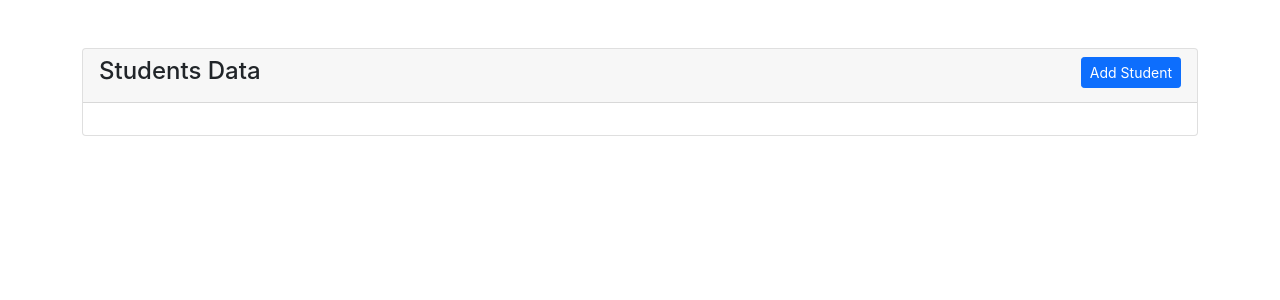
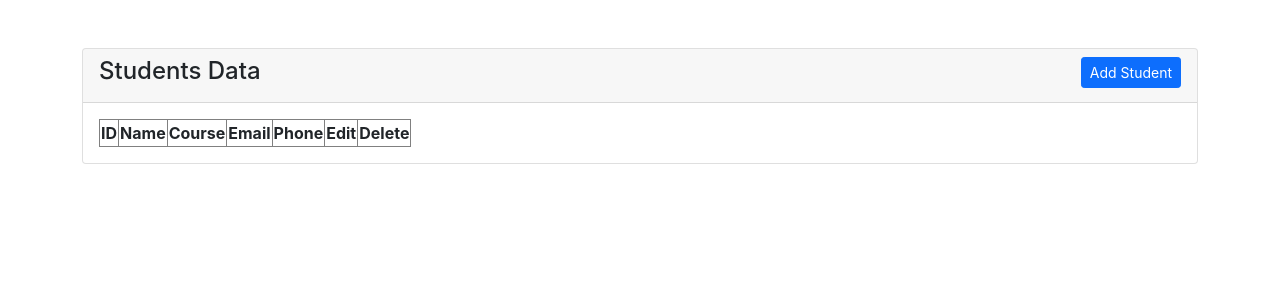
Before and after one commit to Isrealsix/reactCRUD, a React (Create React App) app in the folder reactlaravel/: page / in a window 1280 px wide. Shown: the top 300 px of the page. Built offline with nearby package versions, Linux system fonts and the light colour scheme.

Commit message:
added guard clausr in form

```diff
--- a/reactlaravel/src/pages/AddStudent.tsx
+++ b/reactlaravel/src/pages/AddStudent.tsx
@@ -2,7 +2,7 @@ import axios from "axios";
 import { useRef, useState } from "react"
 import { Link } from "react-router-dom"
 
-type inputField = string | number | undefined;
+type inputField = string | undefined;
 
 const AddStudent = () => {
   const [name, setName] = useState<inputField>('');
@@ -15,21 +15,37 @@ const AddStudent = () => {
   const emailRef = useRef<HTMLInputElement>(null)
   const phoneRef = useRef<HTMLInputElement>(null)
 
+  const allInput: { [key: string]: React.Dispatch<React.SetStateAction<inputField>> } = {
+    setName, setCourse, setEmail, setPhone
+  };
+
   const handleInput = (ev: React.ChangeEvent<HTMLInputElement>) => {
-    const allInput: { [key: string]: React.Dispatch<React.SetStateAction<inputField>> } = {
-      setName, setCourse, setEmail, setPhone
-    };
     const { value, name: inputName } = ev.target;
     const stateName = 'set'+inputName[0].toUpperCase() + inputName.slice(1)
     allInput[stateName](value)
   }
 
+  const formHasError = (): boolean => {
+    const inputData: inputField[] = [name, course, email, phone];
+    const emptyInput = inputData.some(input => {
+      const inputString = typeof input === 'string';
+      let res;
+      if (input === '') res = true
+      if (inputString && input.trim().length <= 2) res = true;
+      return res;
+    });
+    console.warn('One or more input field is empty || less than 2')
+    return emptyInput;
+  }
+
   const storeStudent = async (ev: React.FormEvent<HTMLFormElement>) => {
     ev.preventDefault();
+    if (formHasError()) return;
     const result = await axios.post('http://127.0.0.1:8000/api/add-student', { name, course, email, phone });
     if (result.data.status === 200) {
       const dataFields = [nameRef, courseRef, emailRef, phoneRef];
-      for (const inputField of dataFields) inputField.current!.value = '';
+      for (const inputRef of dataFields) inputRef.current!.value = '';
+      for (const inputState in allInput) allInput[inputState]('');
     }
     console.log(result.data.message);
   }
--- a/reactlaravel/src/pages/Student.tsx
+++ b/reactlaravel/src/pages/Student.tsx
@@ -12,7 +12,22 @@ const Student = () => {
               </h4>
             </div>
             <div className="card-body">
+              <table className="table-bordered table-striped">
+                <thead>
+                  <tr>
+                    <th>ID</th>
+                    <th>Name</th>
+                    <th>Course</th>
+                    <th>Email</th>
+                    <th>Phone</th>
+                    <th>Edit</th>
+                    <th>Delete</th>
+                  </tr>
+                </thead>
+                <tbody>
 
+                </tbody>
+              </table>
             </div>
           </div>
         </div>
```
